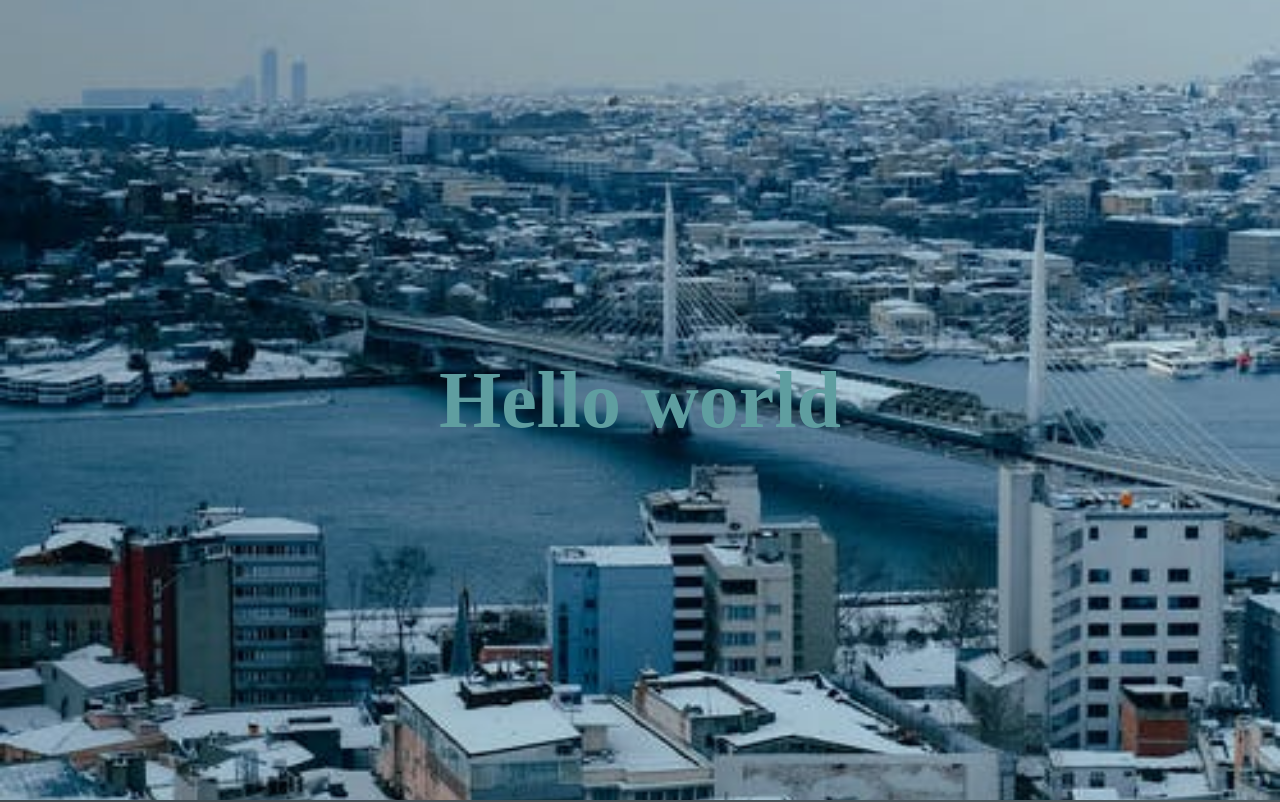
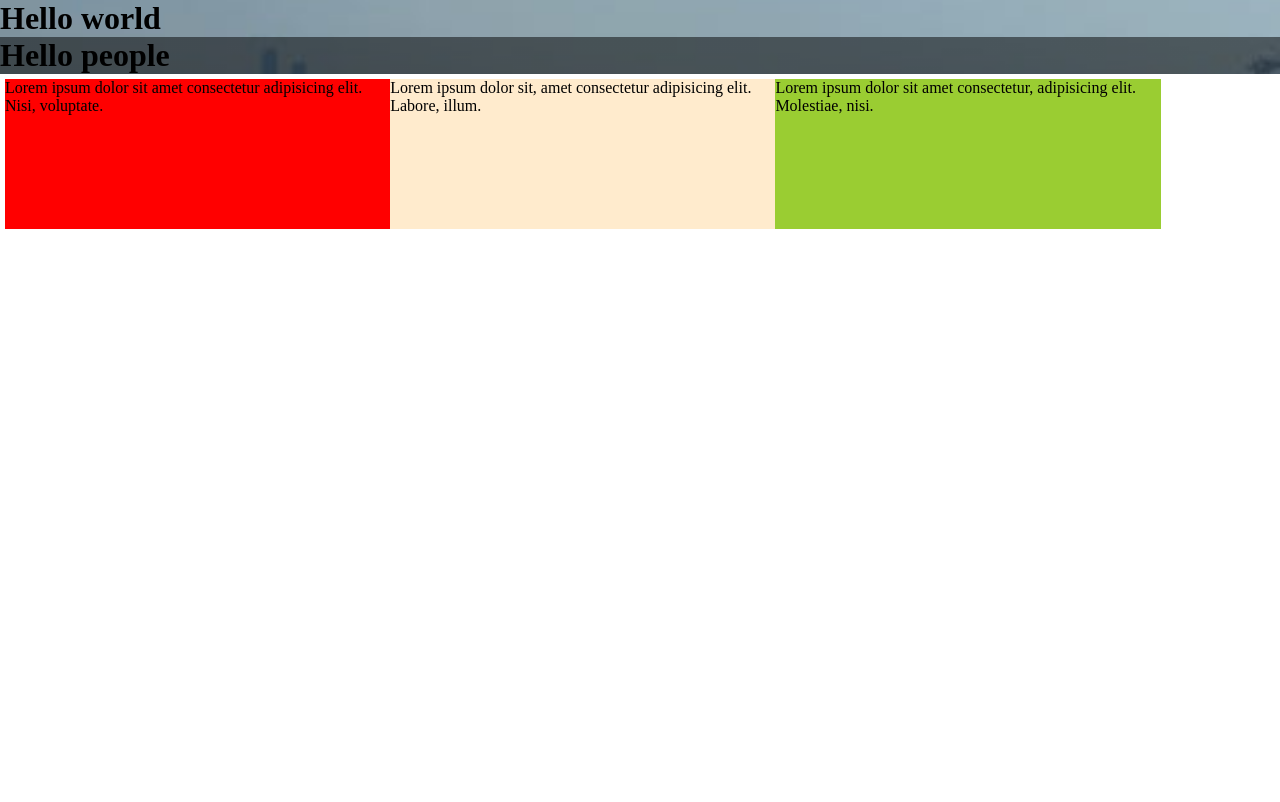
Before and after one commit to IbrahimBagalwa/e-commerce-api, a plain HTML site: page css/index.html in a window 1280 px wide. Shown: the top 802 px of the page. Drawn offline with Linux system fonts and the light colour scheme.

Commit message:
add FLOAT

```diff
--- a/css/index.html
+++ b/css/index.html
@@ -11,5 +11,10 @@
 <body>
 <div class="one"><h1>Hello world</h1></div>
 <div class="two"><h1>Hello people</h1></div>
+<div class="laout">
+    <div class="l-one">Lorem ipsum dolor sit amet consectetur adipisicing elit. Nisi, voluptate.</div>
+    <div class="l-two">Lorem ipsum dolor sit, amet consectetur adipisicing elit. Labore, illum.</div>
+    <div class="l-three">Lorem ipsum dolor sit amet consectetur, adipisicing elit. Molestiae, nisi.</div>
+</div>
 </body>
 </html>
--- a/css/styles.css
+++ b/css/styles.css
@@ -3,7 +3,7 @@
   padding: 0;
   box-sizing: border-box;
 }
-div {
+/* div {
   min-height: 100vh;
   display: flex;
   justify-content: center;
@@ -11,7 +11,7 @@ div {
   text-align: center;
   color: cadetblue;
   font-size: 40px;
-}
+} */
 
 .one {
   background: url("../html/images/big.jpeg");
@@ -24,3 +24,26 @@ div {
   background: linear-gradient(rgba(0, 0, 0, 0.5), rgba(0, 0, 0, 0.5)),
     url("../html/images/big.jpeg") center/cover no-repeat fixed;
 }
+
+.laout {
+  padding: 5px;
+}
+
+.l-one {
+  background: red;
+  float: left;
+  width: 30.33%;
+  height: 150px;
+}
+.l-two {
+  background: blanchedalmond;
+  float: left;
+  width: 30.33%;
+  height: 150px;
+}
+.l-three {
+  background: yellowgreen;
+  float: left;
+  width: 30.33%;
+  height: 150px;
+}
```
